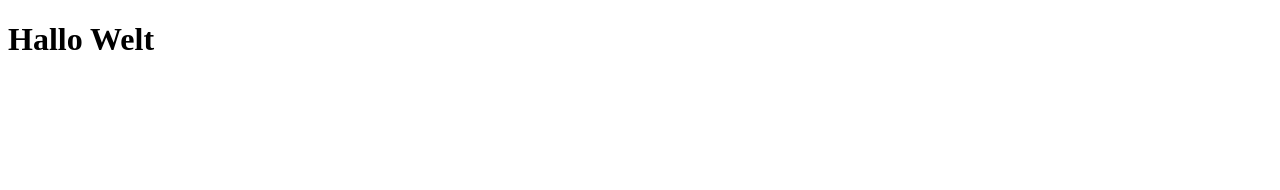
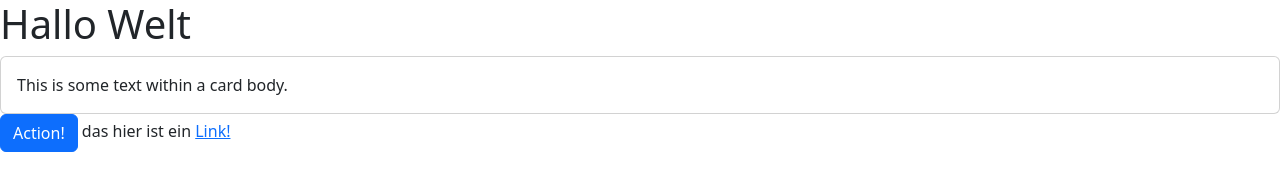
Before and after one commit to FuchsChristopher/QuizApp, a website: page index.html in a window 1280 px wide. Drawn offline with nearby package versions, Linux system fonts and the light colour scheme.

Commit message:
Added bootstrap

```diff
--- a/index.html
+++ b/index.html
@@ -5,10 +5,19 @@
     <meta http-equiv="X-UA-Compatible" content="IE=edge">
     <meta name="viewport" content="width=device-width, initial-scale=1.0">
     <title>QuizApp</title>
+    <link rel="stylesheet" href="node_modules/bootstrap/dist/css/bootstrap.min.css">
 </head>
 <body>
 
     <h1>Hallo Welt</h1>
 
+    <div class="card">
+        <div class="card-body">
+          This is some text within a card body.
+        </div>
+      </div>
+
+    <button class="btn btn-primary">Action!</button>
+    das hier ist ein <a href="#">Link!</a>
 </body>
 </html>
--- /dev/null
+++ b/package.json
@@ -0,0 +1,5 @@
+{
+  "dependencies": {
+    "bootstrap": "^5.2.3"
+  }
+}
```
Also changed, not shown: 1 other file.
